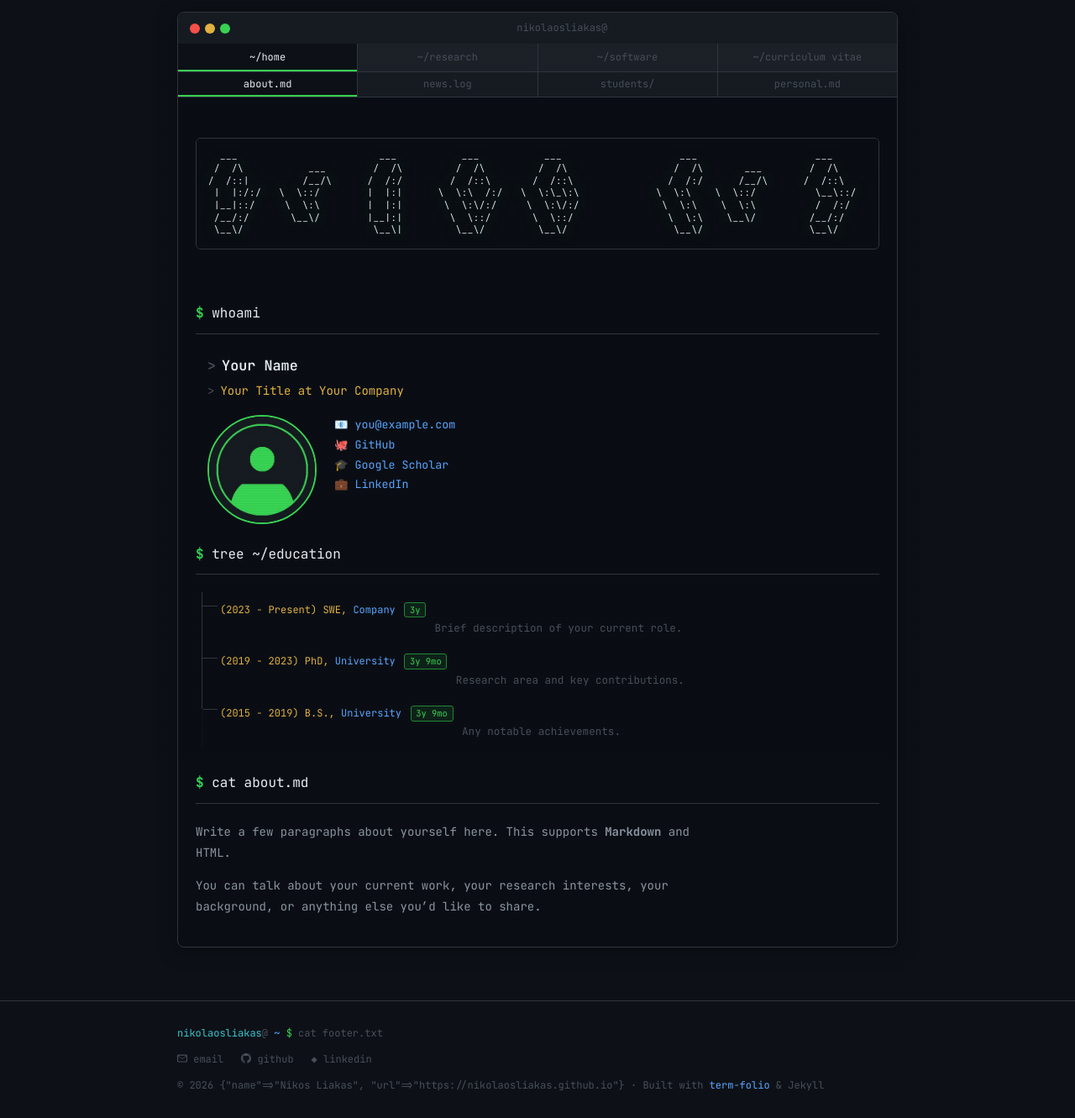
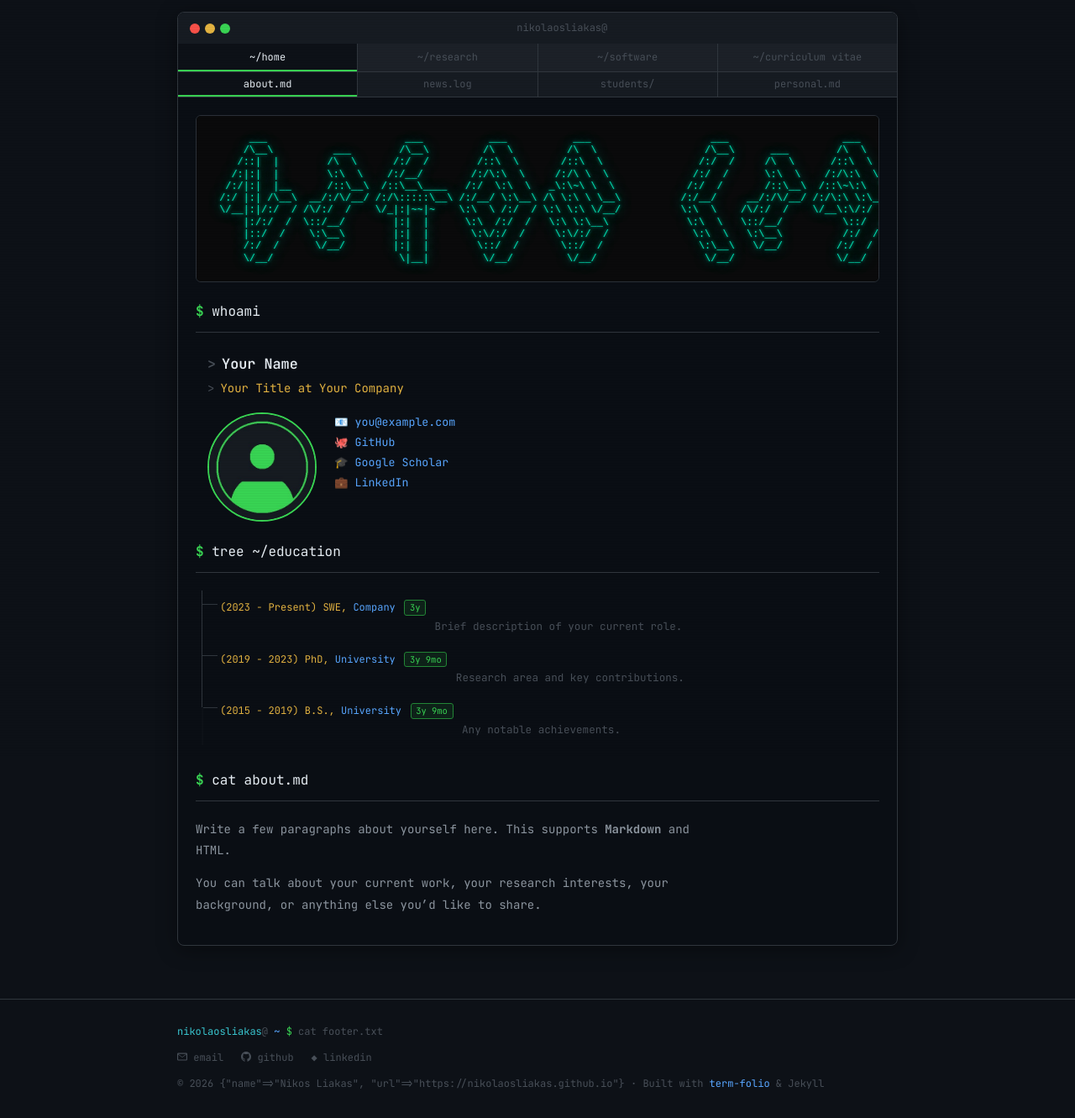
Before and after one commit to nikolaosliakas/nikolaosliakas.github.io, a Jekyll site: the page built from _pages/about.md, in a window 1280 px wide. Shown: the whole page at 84% size. Built offline with Jekyll 4.4.1, drawn with Linux system fonts in a browser that asks for light colours; a style sheet for code colours, icons or effects is not loaded.

Commit message:
changes to ASCII art alignment and CSS

```diff
--- a/_pages/about.md
+++ b/_pages/about.md
@@ -5,19 +5,19 @@ description: "Your Name — Your title. Brief SEO description."
 permalink: /
 ---
 
-<div class="ascii-art glow-pulse" aria-hidden="true">
-      ___                        ___           ___           ___                    ___                    ___           ___           ___           ___
-     /  /\           ___        /  /\         /  /\         /  /\                  /  /\       ___        /  /\         /  /\         /  /\         /  /\
-    /  /::|         /__/\      /  /:/        /  /::\       /  /::\                /  /:/      /__/\      /  /::\       /  /:/        /  /::\       /  /::\
-   /  /:|:|         \__\:\    /  /:/        /  /:/\:\     /__/:/\:\              /  /:/       \__\:\    /  /:/\:\     /  /:/        /  /:/\:\     /__/:/\:\
-  /  /:/|:|__       /  /::\  /  /::\____   /  /:/  \:\   _\_ \:\ \:\            /  /:/        /  /::\  /  /::\ \:\   /  /::\____   /  /::\ \:\   _\_ \:\ \:\
- /__/:/ |:| /\   __/  /:/\/ /__/:/\:::::\ /__/:/ \__\:\ /__/\ \:\ \:\          /__/:/      __/  /:/\/ /__/:/\:\_\:\ /__/:/\:::::\ /__/:/\:\_\:\ /__/\ \:\ \:\
- \__\/  |:|/:/  /__/\/:/~~  \__\/~|:|~~~~ \  \:\ /  /:/ \  \:\ \:\_\/          \  \:\     /__/\/:/~~  \__\/  \:\/:/ \__\/~|:|~~~~ \__\/  \:\/:/ \  \:\ \:\_\/
-     |  |:/:/   \  \::/        |  |:|      \  \:\  /:/   \  \:\_\:\             \  \:\    \  \::/          \__\::/     |  |:|          \__\::/   \  \:\_\:\
-     |__|::/     \  \:\        |  |:|       \  \:\/:/     \  \:\/:/              \  \:\    \  \:\          /  /:/      |  |:|          /  /:/     \  \:\/:/
-     /__/:/       \__\/        |__|:|        \  \::/       \  \::/                \  \:\    \__\/         /__/:/       |__|:|         /__/:/       \  \::/
-     \__\/                      \__\|         \__\/         \__\/                  \__\/                  \__\/         \__\|         \__\/         \__\/
-</div>
+<pre class="ascii-art glow-pulse" aria-hidden="true">
+      ___                       ___           ___           ___                    ___                   ___           ___           ___           ___
+     /\__\          ___        /\__\         /\  \         /\  \                  /\__\      ___        /\  \         /\__\         /\  \         /\  \
+    /::|  |        /\  \      /:/  /        /::\  \       /::\  \                /:/  /     /\  \      /::\  \       /:/  /        /::\  \       /::\  \
+   /:|:|  |        \:\  \    /:/__/        /:/\:\  \     /:/\ \  \              /:/  /      \:\  \    /:/\:\  \     /:/__/        /:/\:\  \     /:/\ \  \
+  /:/|:|  |__      /::\__\  /::\__\____   /:/  \:\  \   _\:\~\ \  \            /:/  /       /::\__\  /::\~\:\  \   /::\__\____   /::\~\:\  \   _\:\~\ \  \
+ /:/ |:| /\__\  __/:/\/__/ /:/\:::::\__\ /:/__/ \:\__\ /\ \:\ \ \__\          /:/__/     __/:/\/__/ /:/\:\ \:\__\ /:/\:::::\__\ /:/\:\ \:\__\ /\ \:\ \ \__\
+ \/__|:|/:/  / /\/:/  /    \/_|:|~~|~    \:\  \ /:/  / \:\ \:\ \/__/          \:\  \    /\/:/  /    \/__\:\/:/  / \/_|:|~~|~    \/__\:\/:/  / \:\ \:\ \/__/
+     |:/:/  /  \::/__/        |:|  |      \:\  /:/  /   \:\ \:\__\             \:\  \   \::/__/          \::/  /     |:|  |          \::/  /   \:\ \:\__\
+     |::/  /    \:\__\        |:|  |       \:\/:/  /     \:\/:/  /              \:\  \   \:\__\          /:/  /      |:|  |          /:/  /     \:\/:/  /
+     /:/  /      \/__/        |:|  |        \::/  /       \::/  /                \:\__\   \/__/         /:/  /       |:|  |         /:/  /       \::/  /
+     \/__/                     \|__|         \/__/         \/__/                  \/__/                 \/__/         \|__|         \/__/         \/__/
+</pre>
 
 <!-- ═══════════ ABOUT TAB ═══════════ -->
 <div class="content-tab-panel active" id="tab-about">
--- a/assets/main.scss
+++ b/assets/main.scss
@@ -7,3 +7,33 @@
 @import "layout";
 @import "animations";
 @import "responsive";
+
+.ascii-art {
+  /* CRITICAL: Forces the browser to respect spaces, line breaks, and use fixed-width characters */
+  font-family: 'Courier New', Courier, monospace;
+  white-space: pre;
+  line-height: 1.2;
+  letter-spacing: 0;
+
+  /* Aesthetics */
+  background-color: #0a0a0a;
+  color: #00ffcc;
+  padding: 20px;
+  overflow-x: auto; /* Prevents it from breaking if the screen is too narrow */
+}
+
+/* Your glowing pulse animation */
+.glow-pulse {
+  animation: pulse 2s infinite alternate;
+}
+
+@keyframes pulse {
+  0% {
+    text-shadow: 0 0 2px #00ffcc, 0 0 10px #00ffcc;
+    opacity: 0.8;
+  }
+  100% {
+    text-shadow: 0 0 5px #00ffcc, 0 0 20px #00ffcc, 0 0 30px #00ffcc;
+    opacity: 1;
+  }
+}
```
